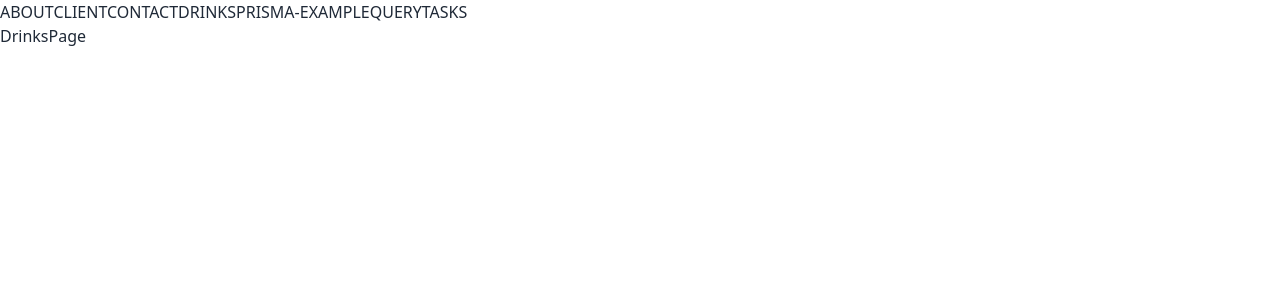
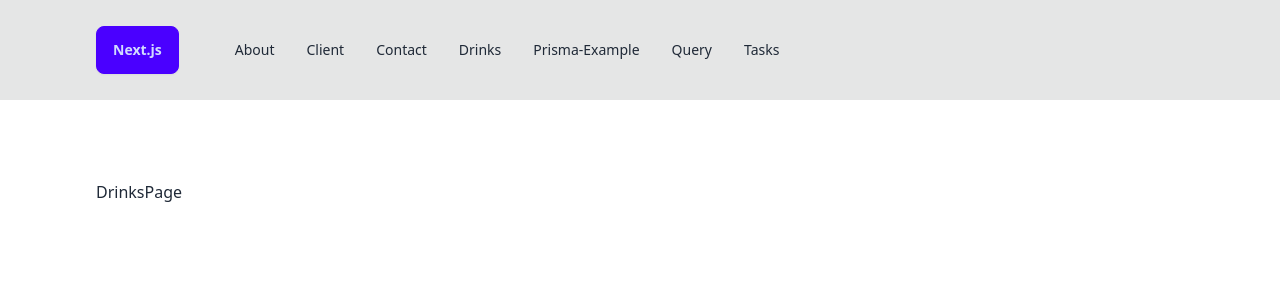
Before and after one commit to hAI-FA001/NextJS-14--Learn, a Next.js app: page /drinks in a window 1280 px wide. Shown: the top 300 px of the page. Built offline with nearby package versions, Linux system fonts and the light colour scheme.

Commit message:
add styling for navbar + root layout children

```diff
--- a/app/components/Navbar.jsx
+++ b/app/components/Navbar.jsx
@@ -8,16 +8,25 @@ const links = [
   'prisma-example',
   'query',
   'tasks',
-  '',
 ]
 
-const Navbar = ({ children }) => {
+const Navbar = () => {
   return (
-    <nav>
-      {links.map((l) => (
-        <Link href={`/${l}`}>{l.toUpperCase()}</Link>
-      ))}
-      {children}
+    <nav className="bg-base-300 py-4">
+      <div className="navbar px-8 max-w-6xl mx-auto flex-col sm:flex-row">
+        <Link href="/" className="btn btn-primary">
+          Next.js
+        </Link>
+        <ul className="menu menu-horizontal md:ml-8">
+          {links.map((l) => (
+            <li key={l}>
+              <Link href={`/${l}`} className="capitalize">
+                {l}
+              </Link>
+            </li>
+          ))}
+        </ul>
+      </div>
     </nav>
   )
 }
--- a/app/layout.js
+++ b/app/layout.js
@@ -23,7 +23,8 @@ export default function RootLayout({ children }) {
       <body
         className={`${geistSans.variable} ${geistMono.variable} antialiased`}
       >
-        <Navbar>{children}</Navbar>
+        <Navbar />
+        <main className="px-8 py-20 max-w-6xl mx-auto">{children}</main>
       </body>
     </html>
   )
```
